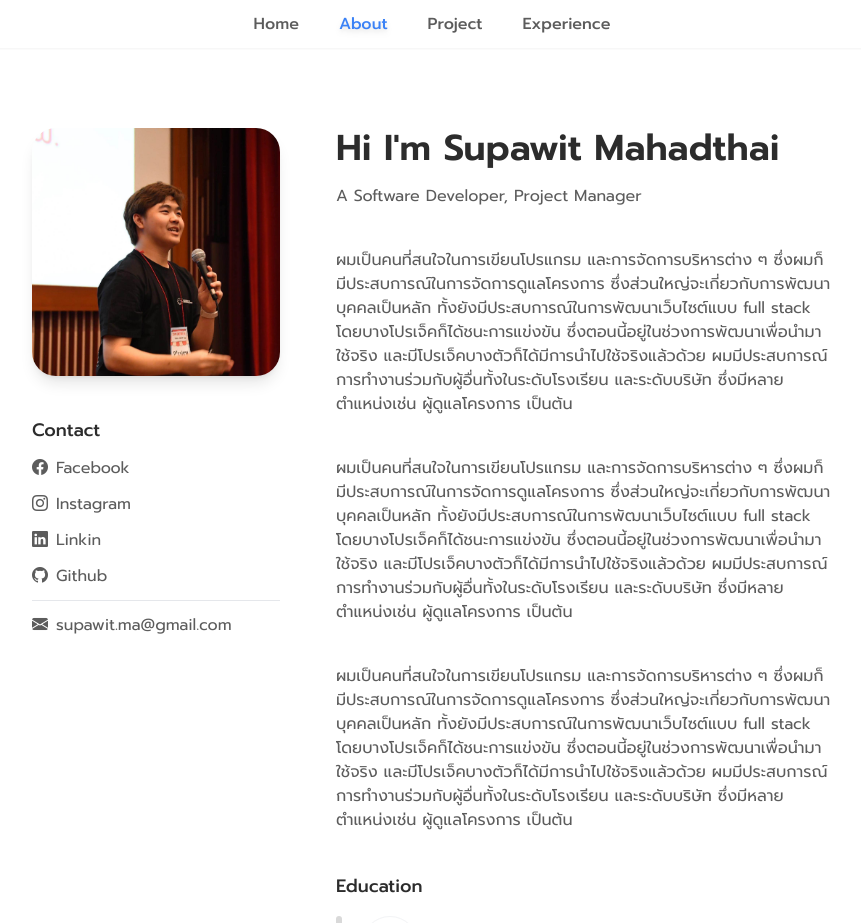
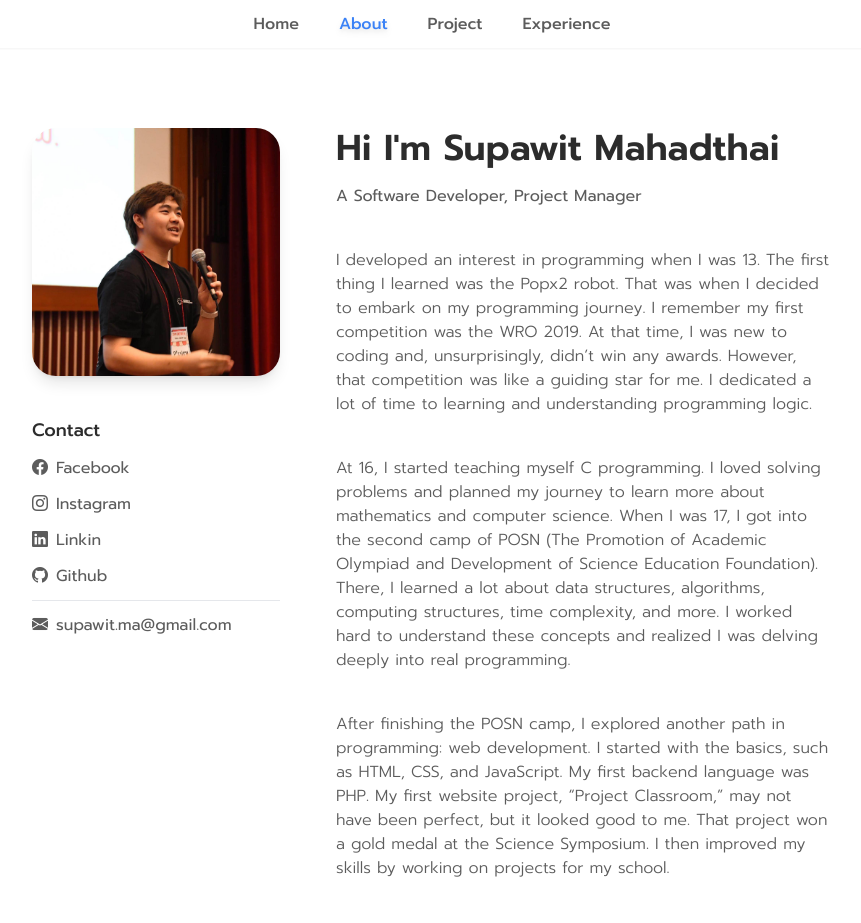
Before and after one commit to Darjeeling47/Portfolio, a Next.js app: page /about in a window 1280 px wide. Shown: the top 923 px of the page, without its empty margins (208-1069 px from the left). Built offline with nearby package versions, Linux system fonts and the light colour scheme.

Commit message:
clear text

```diff
--- a/src/components/complex/AboutMe.tsx
+++ b/src/components/complex/AboutMe.tsx
@@ -1,72 +1,45 @@
-import Image from "next/image";
-import Link from "next/link";
-import Contact from "./Contact";
-import Education from "./Education";
+import Image from "next/image"
+import Link from "next/link"
+import Contact from "./Contact"
+import Education from "./Education"
+import MyStory from "@/libs/MyStory"
 
 export default function AboutMe() {
+  const myStory = MyStory()
+
   return (
-    <div className="flex flex-col lg:flex-row gap-14 p-5 md:p-18 lg:p-20 xl:py-20 xl:px-40">
-      <div className="flex flex-col w-1/2 lg:w-1/3 gap-10">
-        <div className="w-full aspect-square relative rounded-3xl">
+    <div className='flex flex-col lg:flex-row gap-14 p-5 md:p-18 lg:p-20 xl:py-20 xl:px-40'>
+      <div className='flex flex-col w-1/2 lg:w-1/3 gap-10'>
+        <div className='w-full aspect-square relative rounded-3xl'>
           <Image
             src={"/profile-2.png"}
             alt={"profile"}
             fill
-            sizes="100vw"
-            objectFit="cover"
+            sizes='100vw'
+            objectFit='cover'
             priority={true}
-            className="rounded-3xl shadow-lg"
+            className='rounded-3xl shadow-lg'
           />
         </div>
-        <div className="hidden lg:block">
+        <div className='hidden lg:block'>
           <Contact />
         </div>
       </div>
-      <div className="flex flex-col w-full lg:w-2/3 gap-y-10">
-        <div className="flex flex-col gap-y-4">
-          <h1 className="font-semibold text-2xl sm:text-3xl lg:text-4xl 2xl:text-5xl text-my-gray-300">
+      <div className='flex flex-col w-full lg:w-2/3 gap-y-10'>
+        <div className='flex flex-col gap-y-4'>
+          <h1 className='font-semibold text-2xl sm:text-3xl lg:text-4xl 2xl:text-5xl text-my-gray-300'>
             Hi I'm Supawit Mahadthai
           </h1>
           <h2>A Software Developer, Project Manager</h2>
         </div>
-        <p>
-          ผมเป็นคนที่สนใจในการเขียนโปรแกรม และการจัดการบริหารต่าง ๆ
-          ซึ่งผมก็มีประสบการณ์ในการจัดการดูแลโครงการ
-          ซึ่งส่วนใหญ่จะเกี่ยวกับการพัฒนาบุคคลเป็นหลัก
-          ทั้งยังมีประสบการณ์ในการพัฒนาเว็บไซต์แบบ full stack
-          โดยบางโปรเจ็คก็ได้ชนะการแข่งขัน
-          ซึ่งตอนนี้อยู่ในช่วงการพัฒนาเพื่อนำมาใช้จริง
-          และมีโปรเจ็คบางตัวก็ได้มีการนำไปใช้จริงแล้วด้วย
-          ผมมีประสบการณ์การทำงานร่วมกับผู้อื่นทั้งในระดับโรงเรียน และระดับบริษัท
-          ซึ่งมีหลายตำแหน่งเช่น ผู้ดูแลโครงการ เป็นต้น
-        </p>
-        <p>
-          ผมเป็นคนที่สนใจในการเขียนโปรแกรม และการจัดการบริหารต่าง ๆ
-          ซึ่งผมก็มีประสบการณ์ในการจัดการดูแลโครงการ
-          ซึ่งส่วนใหญ่จะเกี่ยวกับการพัฒนาบุคคลเป็นหลัก
-          ทั้งยังมีประสบการณ์ในการพัฒนาเว็บไซต์แบบ full stack
-          โดยบางโปรเจ็คก็ได้ชนะการแข่งขัน
-          ซึ่งตอนนี้อยู่ในช่วงการพัฒนาเพื่อนำมาใช้จริง
-          และมีโปรเจ็คบางตัวก็ได้มีการนำไปใช้จริงแล้วด้วย
-          ผมมีประสบการณ์การทำงานร่วมกับผู้อื่นทั้งในระดับโรงเรียน และระดับบริษัท
-          ซึ่งมีหลายตำแหน่งเช่น ผู้ดูแลโครงการ เป็นต้น
-        </p>
-        <p>
-          ผมเป็นคนที่สนใจในการเขียนโปรแกรม และการจัดการบริหารต่าง ๆ
-          ซึ่งผมก็มีประสบการณ์ในการจัดการดูแลโครงการ
-          ซึ่งส่วนใหญ่จะเกี่ยวกับการพัฒนาบุคคลเป็นหลัก
-          ทั้งยังมีประสบการณ์ในการพัฒนาเว็บไซต์แบบ full stack
-          โดยบางโปรเจ็คก็ได้ชนะการแข่งขัน
-          ซึ่งตอนนี้อยู่ในช่วงการพัฒนาเพื่อนำมาใช้จริง
-          และมีโปรเจ็คบางตัวก็ได้มีการนำไปใช้จริงแล้วด้วย
-          ผมมีประสบการณ์การทำงานร่วมกับผู้อื่นทั้งในระดับโรงเรียน และระดับบริษัท
-          ซึ่งมีหลายตำแหน่งเช่น ผู้ดูแลโครงการ เป็นต้น
-        </p>
+        {myStory.map((story) => (
+          <p className='font-light'>{story}</p>
+        ))}
         <Education />
       </div>
-      <div className="lg:hidden">
+      <div className='lg:hidden'>
         <Contact />
       </div>
     </div>
-  );
+  )
 }
--- a/src/components/complex/MiniAboutMe.tsx
+++ b/src/components/complex/MiniAboutMe.tsx
@@ -1,33 +1,30 @@
-import Image from "next/image";
+import Image from "next/image"
 
 export default function MiniAboutMe() {
   return (
-    <div className="flex flex-col lg:flex-row lg:justify-between gap-x-10 p-5 md:p-18 lg:p-20 xl:py-20 xl:px-40">
-      <div className="flex flex-col gap-y-3">
-        <h1 className="text-lg font-medium text-my-gray-300">About Me</h1>
-        <p>
-          ผมเป็นคนที่สนใจในการเขียนโปรแกรม และการจัดการบริหารต่าง ๆ
-          ซึ่งผมก็มีประสบการณ์ในการจัดการดูแลโครงการ
-          ซึ่งส่วนใหญ่จะเกี่ยวกับการพัฒนาบุคคลเป็นหลัก
-          ทั้งยังมีประสบการณ์ในการพัฒนาเว็บไซต์แบบ full stack
-          โดยบางโปรเจ็คก็ได้ชนะการแข่งขัน
-          ซึ่งตอนนี้อยู่ในช่วงการพัฒนาเพื่อนำมาใช้จริง
-          และมีโปรเจ็คบางตัวก็ได้มีการนำไปใช้จริงแล้วด้วย
-          ผมมีประสบการณ์การทำงานร่วมกับผู้อื่นทั้งในระดับโรงเรียน และระดับบริษัท
-          ซึ่งมีหลายตำแหน่งเช่น ผู้ดูแลโครงการ เป็นต้น
+    <div className='flex flex-col lg:flex-row lg:justify-between gap-x-10 p-5 md:p-18 lg:p-20 xl:py-20 xl:px-40'>
+      <div className='flex flex-col gap-y-3'>
+        <h1 className='text-lg font-medium text-my-gray-300'>About Me</h1>
+        <p className='font-light'>
+          I am passionate about programming and project management, with
+          experience in full-stack web development and personal development
+          projects. My work has won competitions and been implemented. I have
+          led teams at both school and corporate levels as a project manager. I
+          am excited about the future and committed to making a positive impact
+          on the world.
         </p>
       </div>
-      <div className="w-full aspect-video relative rounded-3xl hidden lg:block rotate-6 min-w-52 z-[50]">
+      <div className='w-full aspect-video relative rounded-3xl hidden lg:block rotate-6 min-w-52 z-[50]'>
         <Image
           src={"/profile-3.png"}
           alt={"profile"}
           fill
-          sizes="100vw"
-          objectFit="cover"
+          sizes='100vw'
+          objectFit='cover'
           priority={true}
-          className="rounded-3xl shadow-lg"
+          className='rounded-3xl shadow-lg'
         />
       </div>
     </div>
-  );
+  )
 }
--- /dev/null
+++ b/src/libs/MyStory.tsx
@@ -0,0 +1,9 @@
+export default function MyStory() {
+  return [
+    "I developed an interest in programming when I was 13. The first thing I learned was the Popx2 robot. That was when I decided to embark on my programming journey. I remember my first competition was the WRO 2019. At that time, I was new to coding and, unsurprisingly, didn’t win any awards. However, that competition was like a guiding star for me. I dedicated a lot of time to learning and understanding programming logic.",
+    "At 16, I started teaching myself C programming. I loved solving problems and planned my journey to learn more about mathematics and computer science. When I was 17, I got into the second camp of POSN (The Promotion of Academic Olympiad and Development of Science Education Foundation). There, I learned a lot about data structures, algorithms, computing structures, time complexity, and more. I worked hard to understand these concepts and realized I was delving deeply into real programming.",
+    "After finishing the POSN camp, I explored another path in programming: web development. I started with the basics, such as HTML, CSS, and JavaScript. My first backend language was PHP. My first website project, “Project Classroom,” may not have been perfect, but it looked good to me. That project won a gold medal at the Science Symposium. I then improved my skills by working on projects for my school.",
+    "After graduating from high school, I wanted to give back to my school. So, I started the “Mimir Project” to enhance students' knowledge and prepare them for POSN competitions. The project provided tutoring in five subjects: Math, Biology, Chemistry, Physics, and Computer Science, all for free. It included pre-exams, tutoring sessions, and seminars. I was the project manager and created the promotional and application form website.",
+    "Today, I’m studying Computer Engineering at Chulalongkorn University. I am learning new programming frameworks like React and Next.js and continually working to improve my programming and management skills. I have also started my own company, “MindLink Tupay,” which helps tutors manage students and payments more easily. This journey has been thrilling, and I can't wait to see what the future holds.",
+  ]
+}
```
